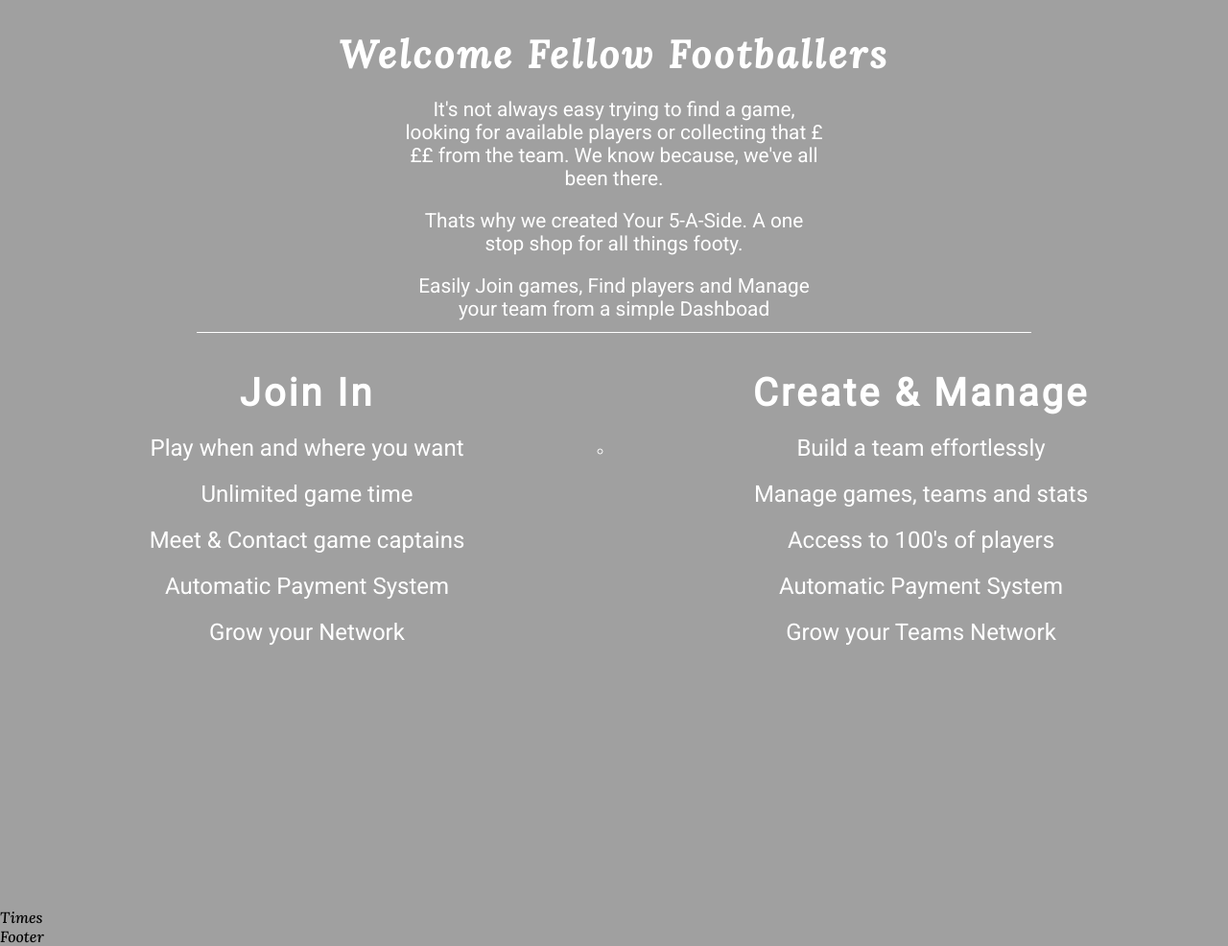
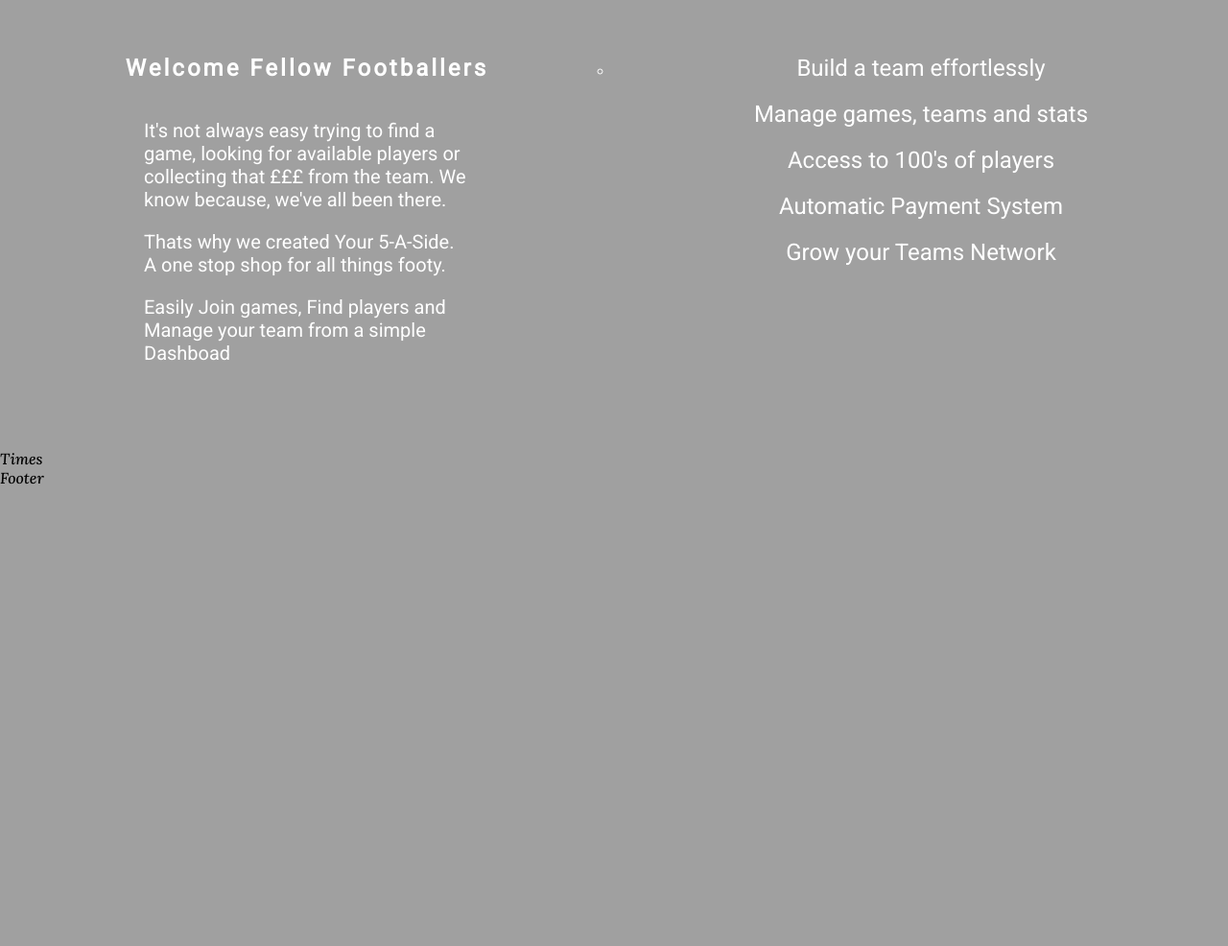
Before and after one commit to JJNod88/PP1_html_css, a plain HTML site: page index.html in a window 1280 px wide. Shown: the part 920-1906 px from the top of the page at 96% size. After the commit the page ends 1428 px from the top, so only its background shows below. Drawn offline with Linux system fonts and the light colour scheme.

Commit message:
Content tweaks. Removed Div. Section size halved

```diff
--- a/assets/css/style.css
+++ b/assets/css/style.css
@@ -65,6 +65,7 @@ h1, h2, h3 {
     line-height: 50px;
     position: fixed;
 }
+
 /* navigation links */
 
 #nav-bar {
@@ -138,17 +139,11 @@ h1, h2, h3 {
 /* about us section */
 
 #second-section {
-    height: 800px;
+    height: 450px;
     width: 100%;
     color: white;
+    margin-top: 3%;
     position: relative;
-}
-
-#center-about {
-    height: 30%;
-    width: 100%;
-    margin-top: 3%;
-    display: inline-block;
 }
 
 #left-about {
@@ -164,41 +159,21 @@ h1, h2, h3 {
     width: 50%;
     float: right;
     margin-top: 3%;
-}
-
-#center-about h2 {
-    font-size: 250%;
-    color: white;
-    text-align: center;
-    margin-top: 1%;
-}
-
-#center-about p {
-    font-size: 130%;
-    font-family: roboto, sans-serif;
-    text-align: center;
-    margin-left: 33%;
-    margin-right: 33%;
+    display: inline-block;
 }
 
 #left-about h3 {
-    font-size: 250%;
+    font-size: 150%;
     color: white;
     text-align: center;
     padding-bottom: 3%;
 }
 
-#left-about li {
-    font-size: 150%;
+#left-about p {
+    font-size: 125%;
     font-family: roboto, sans-serif;
-    text-align: center;
-}
-
-#right-about h3 {
-    font-size: 250%;
-    color: white;
-    text-align: center;
-    padding-bottom: 3%;
+    text-align: left;
+    margin: 0 150px;
 }
 
 #right-about li {
--- a/index.html
+++ b/index.html
@@ -49,27 +49,15 @@
 
 <!-- Benefits -->
     <section id="second-section">
-        <div id="center-about">
-            <h2>Welcome Fellow Footballers</h2><br>
+        <div id="left-about">
+            <h3>Welcome Fellow Footballers</h3><br>
             <p>It's not always easy trying to find a game, looking for available players or collecting that £££ from the team. We know because, we've all been there.</p><br>
             <p>Thats why we created Your 5-A-Side. A one stop shop for all things footy.</p><br>
             <p>Easily Join games, Find players and Manage your team from a simple Dashboad</p>
-        </div>
-        <hr>
-        <div id="left-about">
-            <h3>Join In</h3>
-                <ul class="line-height">
-                    <li>Play when and where you want</li><br>
-                    <li>Unlimited game time</li><br>
-                    <li>Meet & Contact game captains</li><br>
-                    <li>Automatic Payment System</li><br>
-                    <li>Grow your Network</li><br>
-                </ul>
 
                 <!-- Add button to sign -->
         </div>
         <div id="right-about">
-            <h3>Create & Manage</h3>
                 <ul class="line-height">
                     <li>Build a team effortlessly</li><br>
                     <li>Manage games, teams and stats</li><br>
```
